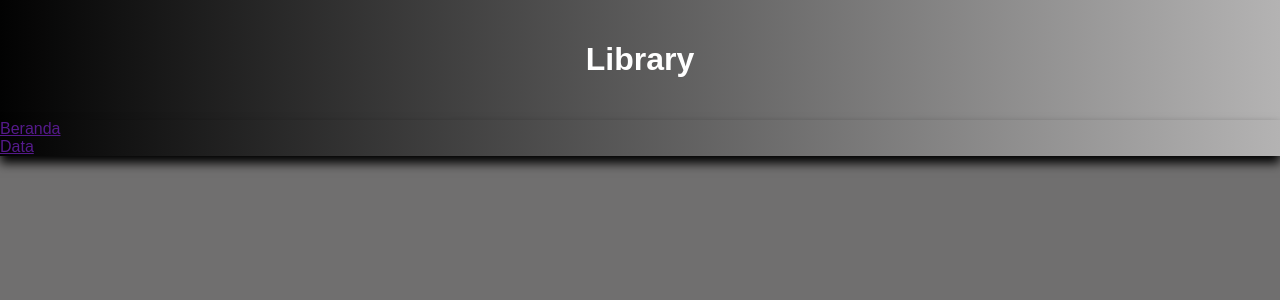
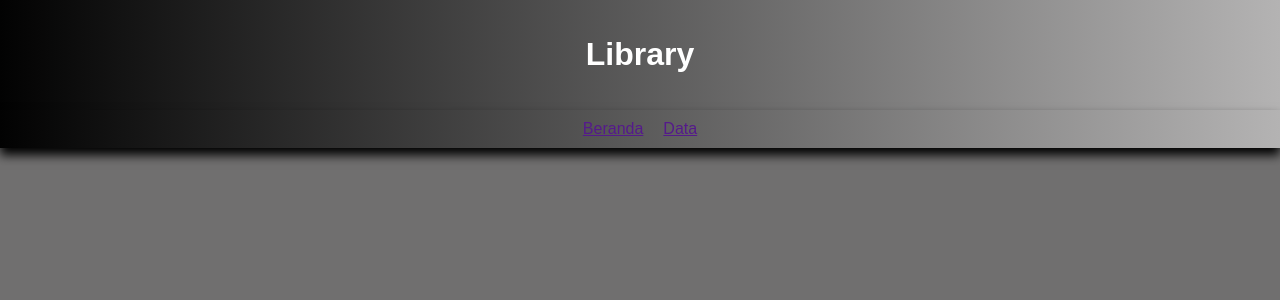
Before and after one commit to rinimaulia09/k_website, a Django app: page /dt/ in a window 1280 px wide. Shown: the top 300 px of the page. Run offline with Django 4.2, Linux system fonts and the light colour scheme.

Commit message:
Menambahkan file sytlee.css

```diff
--- a/menu/static/stylee.css
+++ b/menu/static/stylee.css
@@ -9,7 +9,7 @@ header {
     background: linear-gradient(to right, #020202, #b4b3b3);
     color :white;
     text-align: center;
-    padding: 20px 0;
+    padding: 15px 0;
 }
 nav {
     background: linear-gradient(to right, #020202, #b4b3b3);
@@ -20,5 +20,11 @@ nav ul {
     list-style-type: none;
     padding: 0;
     margin: 0;
+    display: flex;
+    justify-content: center;
+    background: linear-gradient(to right, #020202, #b4b3b3);
 
 }
+nav ul li{
+    margin: 10px;
+}
```
